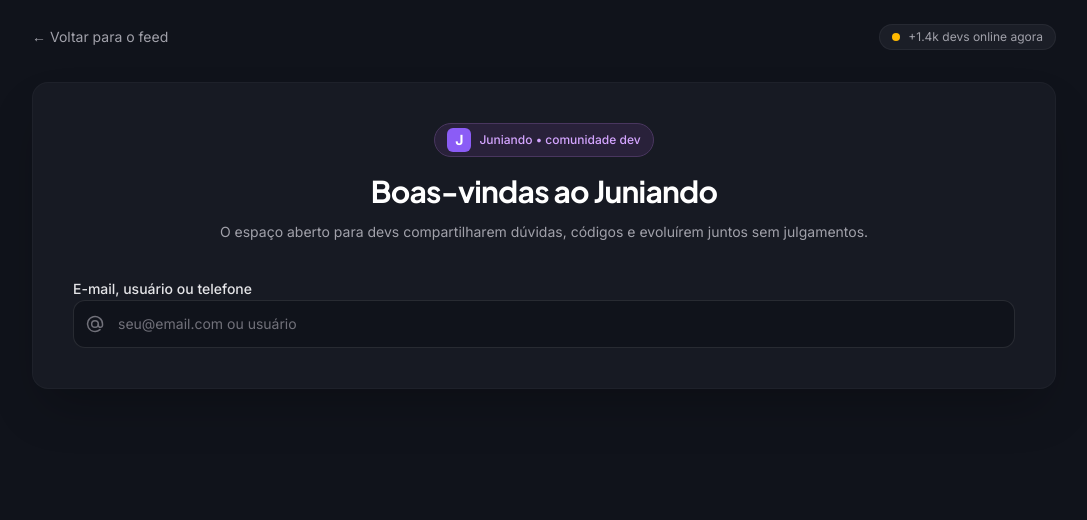
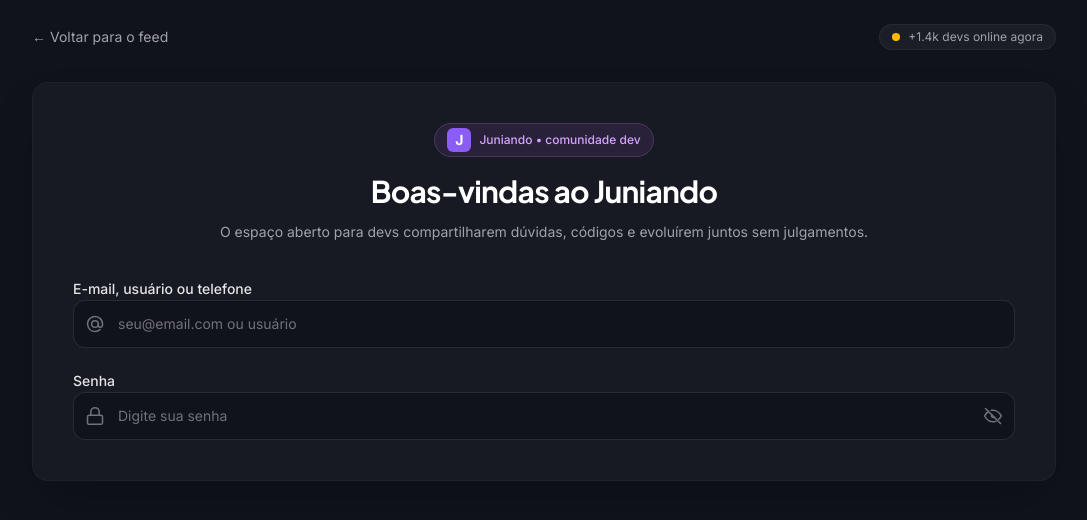
Before and after one commit to lab08-j/frontend, a Next.js app: page /login in a window 1280 px wide. Shown: the top 520 px of the page, without its empty margins (96-1183 px from the left). Built offline with nearby package versions, Linux system fonts and the light colour scheme.

Commit message:
feat: add password visibility toggle

```diff
--- a/src/components/auth/login-form.tsx
+++ b/src/components/auth/login-form.tsx
@@ -1,8 +1,11 @@
 'use client';
 
 import Link from 'next/link';
+import { useState } from 'react';
 
 export default function LoginForm() {
+  const [showPassword, setShowPassword] = useState(false);
+
   return (
     <main className="min-h-screen bg-[#10131B] px-5 py-6 text-white">
       <div className="mx-auto max-w-5xl">
@@ -71,6 +74,81 @@ export default function LoginForm() {
                 />
               </div>
             </div>
+
+            <div className="space-y-2">
+              <label htmlFor="password" className="text-sm font-medium text-[#E4E4E7]">
+                Senha
+              </label>
+
+              <div className="relative">
+                <div className="pointer-events-none absolute inset-y-0 left-3 flex items-center text-[#71717A]">
+                  <svg
+                    xmlns="http://www.w3.org/2000/svg"
+                    width="20"
+                    height="20"
+                    viewBox="0 0 24 24"
+                    fill="none"
+                    stroke="currentColor"
+                    strokeWidth="1.8"
+                    strokeLinecap="round"
+                    strokeLinejoin="round"
+                  >
+                    <rect x="3" y="11" width="18" height="11" rx="2" />
+                    <path d="M7 11V7a5 5 0 0 1 10 0v4" />
+                  </svg>
+                </div>
+
+                <input
+                  id="password"
+                  name="password"
+                  type={showPassword ? 'text' : 'password'}
+                  autoComplete="current-password"
+                  placeholder="Digite sua senha"
+                  className="h-12 w-full rounded-xl border border-white/10 bg-[#10131B] pr-12 pl-11 text-sm text-white transition-all outline-none placeholder:text-[#71717A] focus:border-[#8B5CF6] focus:ring-2 focus:ring-[#8B5CF6]/20"
+                />
+
+                <button
+                  type="button"
+                  onClick={() => setShowPassword(!showPassword)}
+                  className="absolute inset-y-0 right-3 flex items-center text-[#71717A] transition-colors hover:text-white"
+                  aria-label={showPassword ? 'Ocultar senha' : 'Mostrar senha'}
+                >
+                  {showPassword ? (
+                    <svg
+                      xmlns="http://www.w3.org/2000/svg"
+                      width="20"
+                      height="20"
+                      viewBox="0 0 24 24"
+                      fill="none"
+                      stroke="currentColor"
+                      strokeWidth="1.8"
+                      strokeLinecap="round"
+                      strokeLinejoin="round"
+                    >
+                      <path d="M2 12s3.5-7 10-7 10 7 10 7-3.5 7-10 7-10-7-10-7Z" />
+                      <circle cx="12" cy="12" r="3" />
+                    </svg>
+                  ) : (
+                    <svg
+                      xmlns="http://www.w3.org/2000/svg"
+                      width="20"
+                      height="20"
+                      viewBox="0 0 24 24"
+                      fill="none"
+                      stroke="currentColor"
+                      strokeWidth="1.8"
+                      strokeLinecap="round"
+                      strokeLinejoin="round"
+                    >
+                      <path d="m3 3 18 18" />
+                      <path d="M10.6 10.6a2 2 0 0 0 2.8 2.8" />
+                      <path d="M9.9 5.2A10.8 10.8 0 0 1 12 5c6.5 0 10 7 10 7a13.7 13.7 0 0 1-3 3.8" />
+                      <path d="M6.6 6.6C3.7 8.4 2 12 2 12s3.5 7 10 7c1.2 0 2.3-.2 3.3-.6" />
+                    </svg>
+                  )}
+                </button>
+              </div>
+            </div>
           </form>
         </section>
       </div>
```
